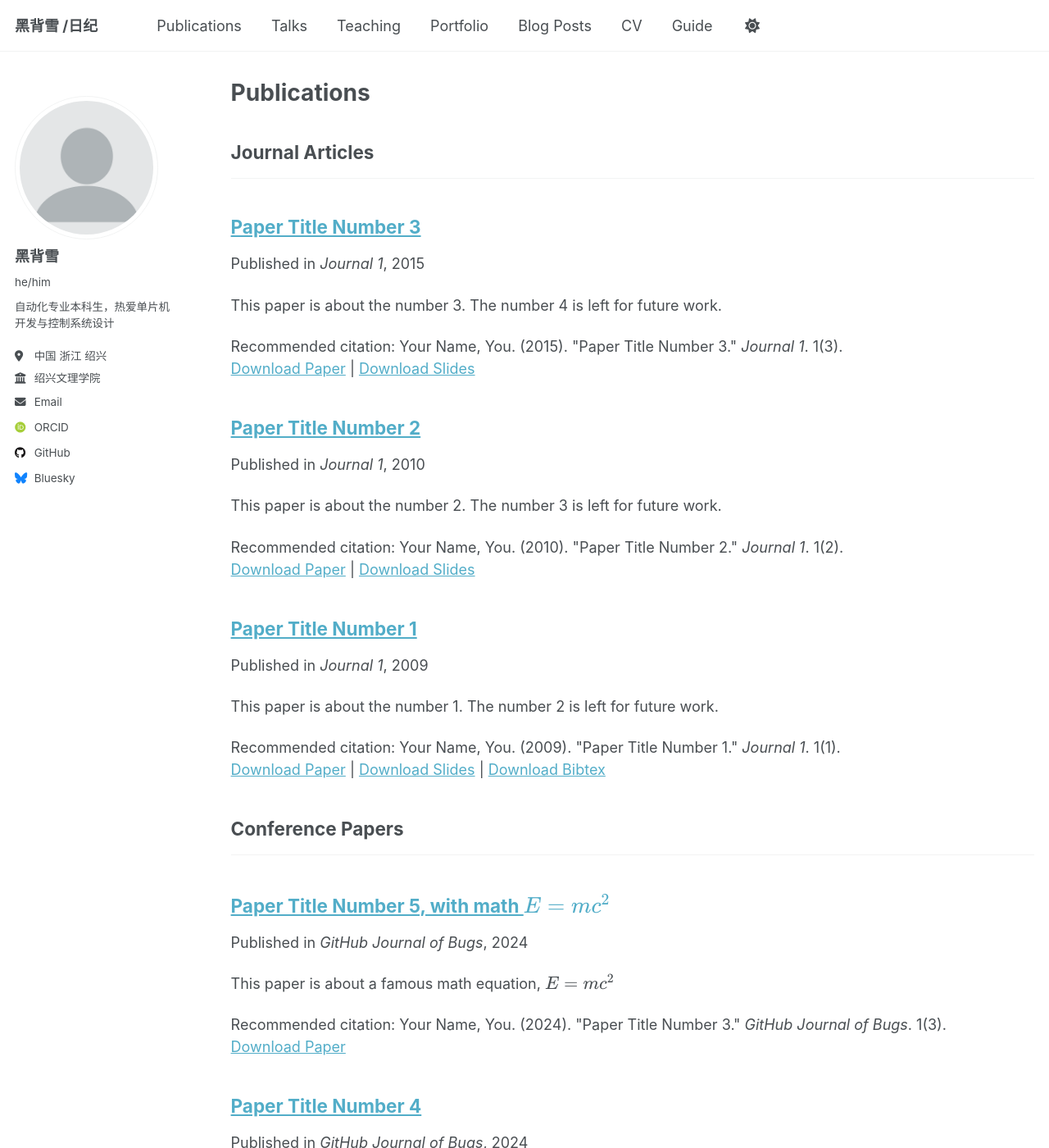
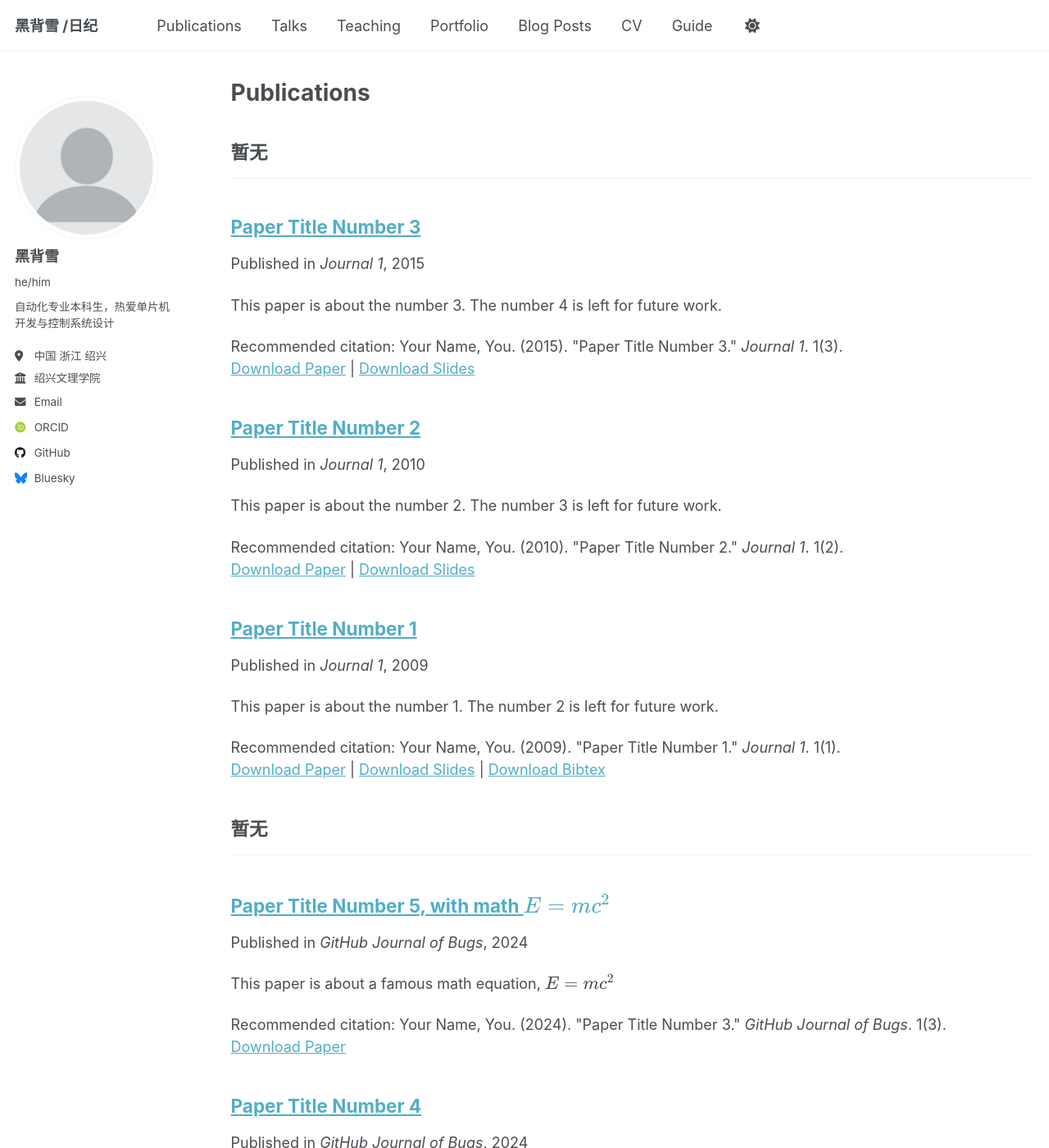
Before and after one commit to konghenfuxue-cpu/konghenfuxue-cpu.github.io, a Jekyll site: the page built from _pages/publications.html, in a window 1280 px wide and 1400 px high. Shown: the whole window at 82% size. Built offline with Jekyll 4.4.1, drawn with Linux system fonts in a browser that asks for light colours; some web fonts are replaced; a script that is not in the unit is left out.

Commit message:
Update _config.yml

```diff
--- a/_config.yml
+++ b/_config.yml
@@ -48,13 +48,13 @@ author:
   bitbucket        : # Username - Update with your username on the site
   codepen          : # Username
   dribbble         : # Username
-  github           : "academicpages"
+  github           : "https://github.com/konghenfuxue-cpu"
   kaggle           : # Username
   stackoverflow    : # User number or user number and name (i.e., use "1" or "1/jeff-atwood")
 
   # Social media
   artstation       : # Username
-  bluesky          : "bsky.app" # Replace this with you Bluesky username
+  bluesky          : "" # Replace this with you Bluesky username
   facebook         : # Username
   flickr           : # Username
   foursquare       : # Username
@@ -82,18 +82,18 @@ author:
 # Publication Category - The following the list of publication categories and their headings
 publication_category:
   books:
-    title: 'Books'
+    title: '暂无'
   manuscripts:
-    title: 'Journal Articles'
+    title: '暂无'
   conferences:
-    title: 'Conference Papers'
+    title: '暂无'
 
 # Site Settings
 teaser                   :  # filename of teaser fallback teaser image placed in /images/ for social media previews
 breadcrumbs              : false # true, false (default)
-words_per_minute         : 160
+words_per_minute         : 350
 future                   : true
-read_more                : "disabled" # if enabled, adds "Read more" links to excerpts
+read_more                :  "阅读全文" # if enabled, adds "Read more" links to excerpts
 talkmap_link             : false      #change to true to add link to talkmap on talks page
 comments:
   provider               : # false (default), "disqus", "discourse", "facebook", "google-plus", "staticman", "custom"
```
